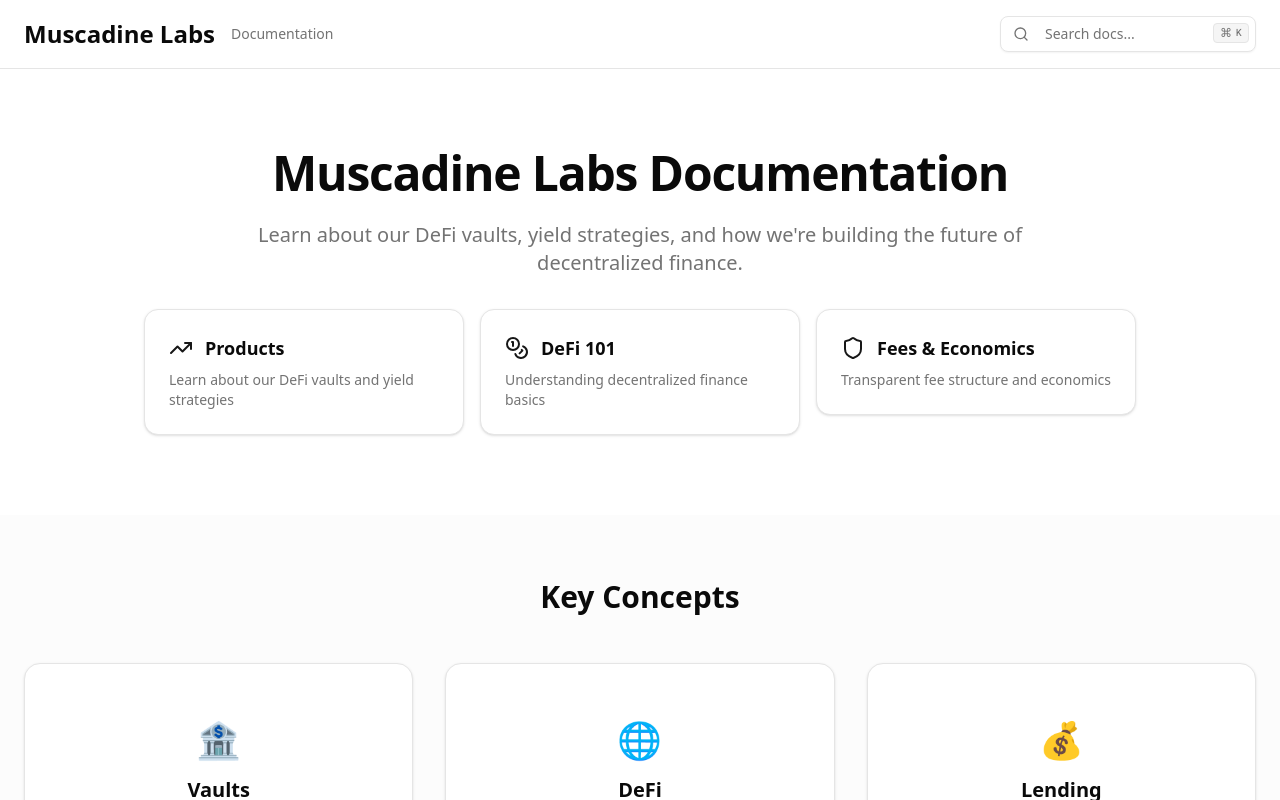
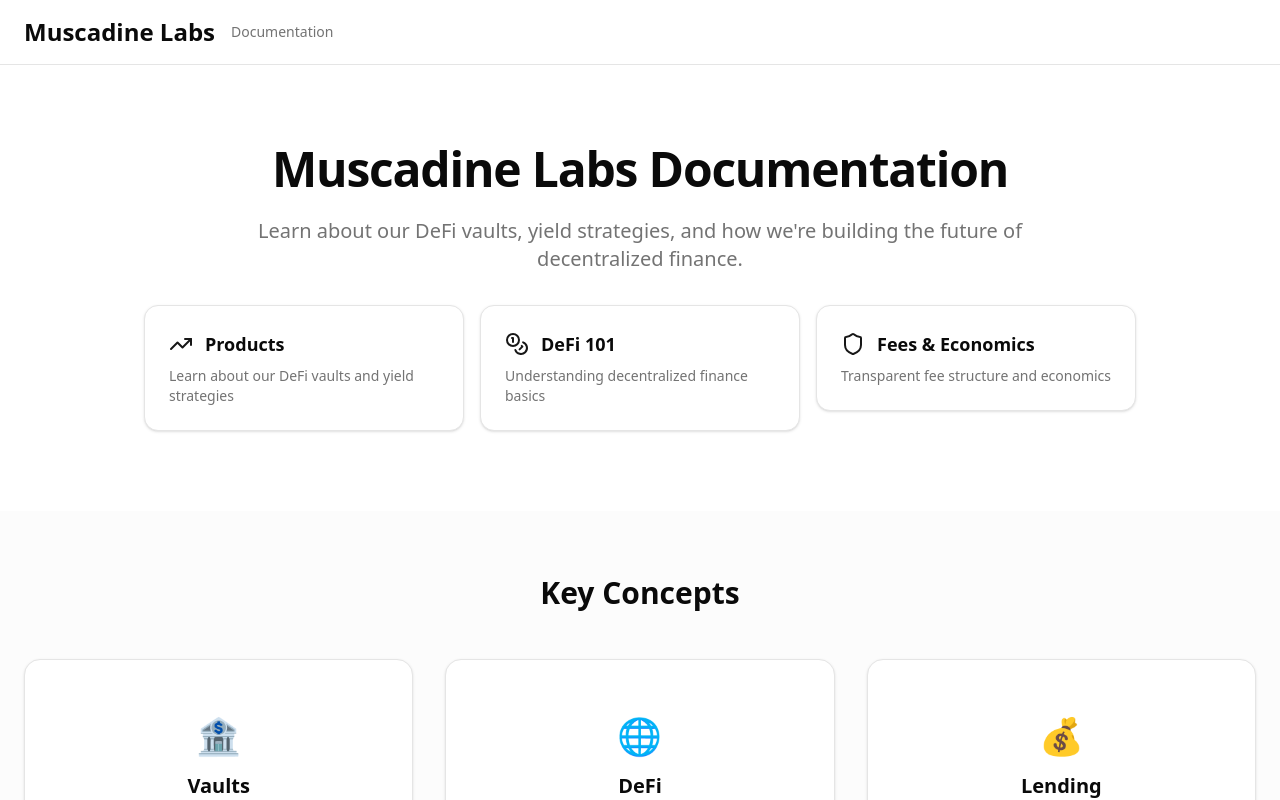
Before and after one commit to Muscadine-Labs/Documentation, a Next.js app: page / in a window 1280 px wide. Shown: the top 800 px of the page. Built offline with nearby package versions, Linux system fonts and the light colour scheme.

Commit message:
Remove SearchComponent from main page
- Removed SearchComponent import and usage from homepage
- Simplified header layout without search functionality
- Verified production build works correctly

```diff
--- a/app/page.tsx
+++ b/app/page.tsx
@@ -1,6 +1,5 @@
 import Link from "next/link";
 import { Card, CardContent, CardDescription, CardHeader, CardTitle } from "@/components/ui/card";
-import { SearchComponent } from "@/components/Search";
 import { Shield, TrendingUp, Coins } from "lucide-react";
 
 const quickLinks = [
@@ -52,9 +51,6 @@ export default function Home() {
             <div className="flex items-center space-x-4">
               <h1 className="text-2xl font-bold">Muscadine Labs</h1>
               <span className="text-sm text-muted-foreground">Documentation</span>
-            </div>
-            <div className="flex items-center space-x-4">
-              <SearchComponent docs={[]} />
             </div>
           </div>
         </div>
```
